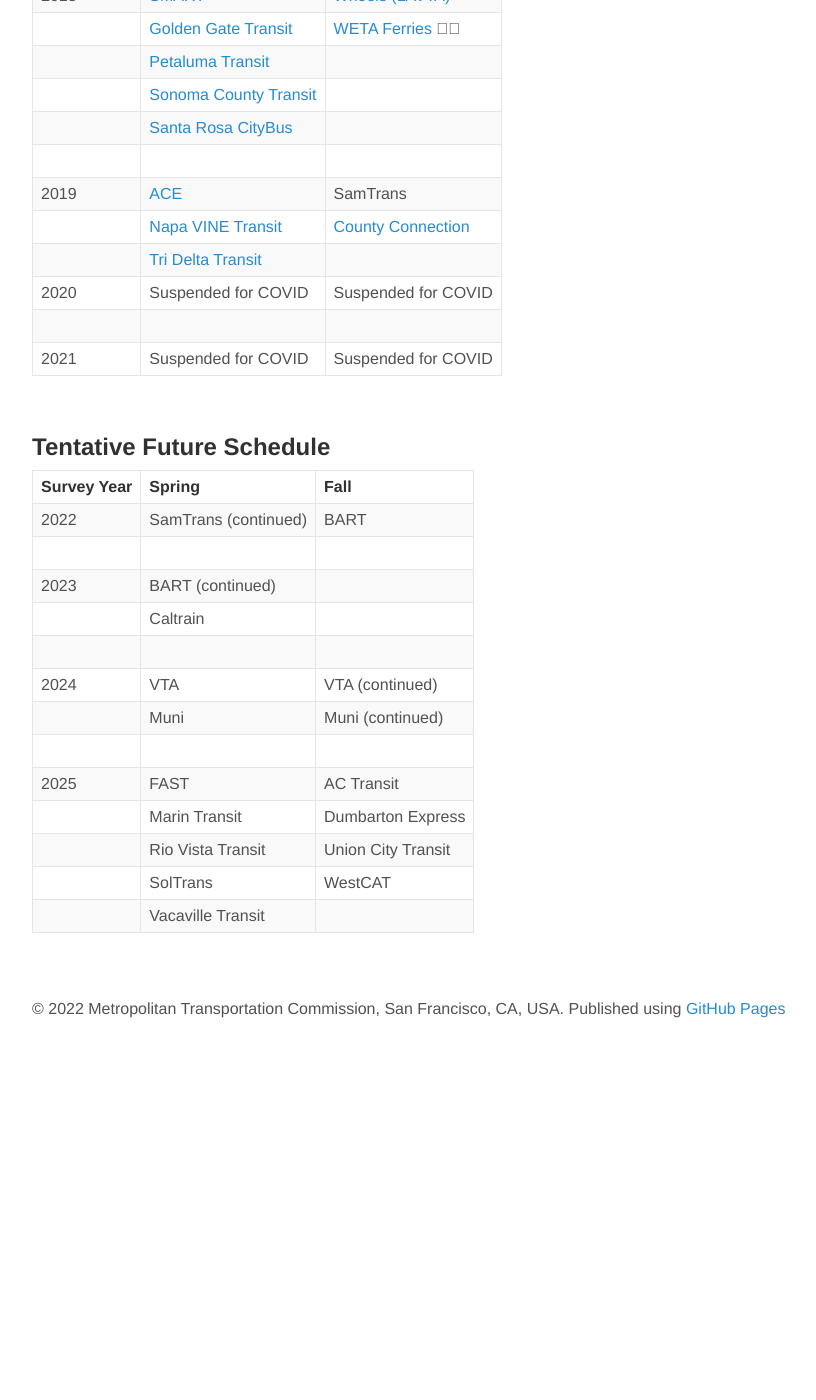
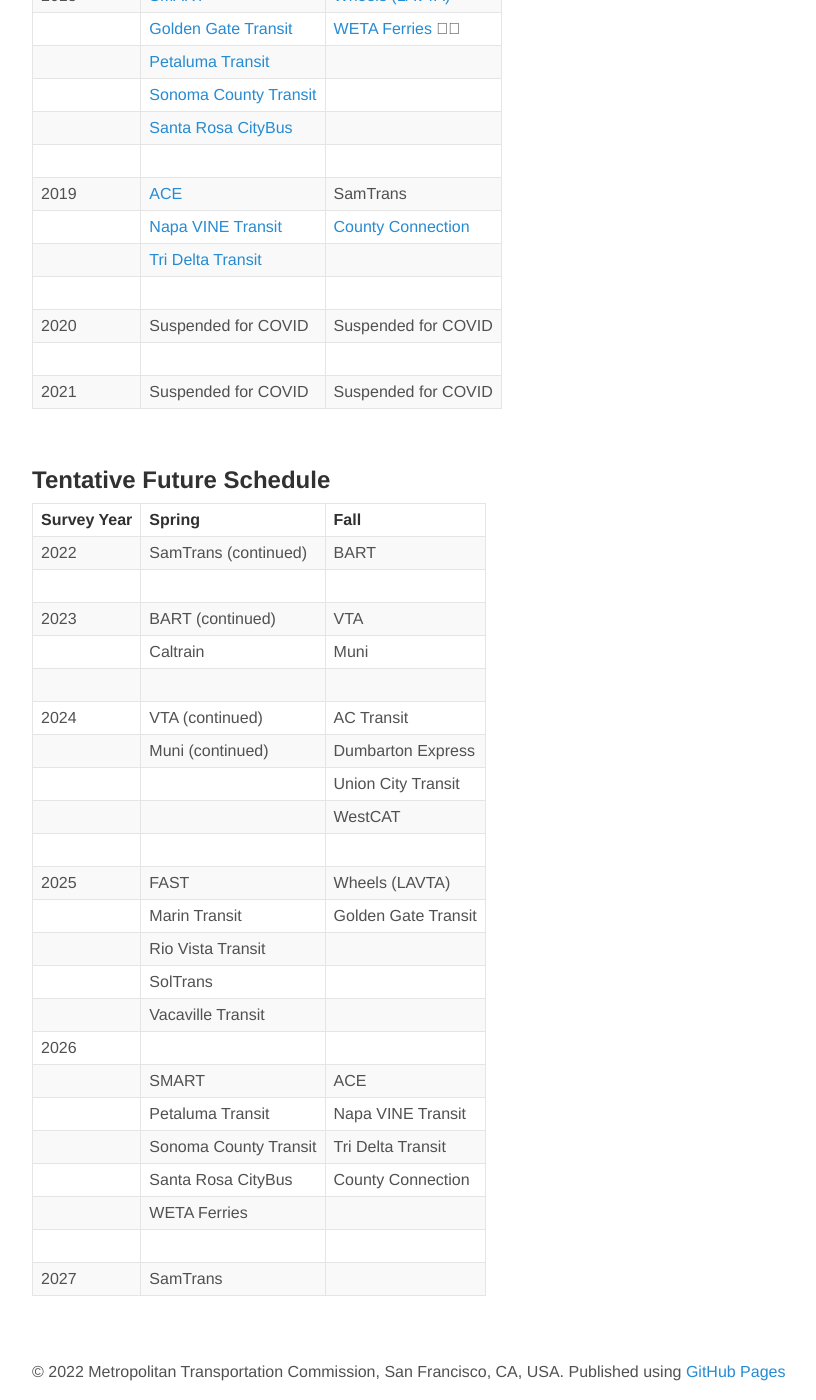
Before and after one commit to BayAreaMetro/transit-passenger-surveys, a Jekyll site: the page built from schedule.md, in a window 1280 px wide and 1400 px high, scrolled down 1271 px. Shown: the whole window, without its empty margins (144-960 px from the left). Built offline with Jekyll 4.4.1, drawn with Linux system fonts in a browser that asks for light colours; nearby versions of some CDN libraries; library files that are not in the unit come from our copies; before the commit the page ends 2308 px from its top, so only the background shows below that.

Commit message:
Years 2022 through 2027 added

```diff
--- a/schedule.md
+++ b/schedule.md
@@ -52,6 +52,7 @@
 | 2019           | [ACE](https://mtcdrive.box.com/s/78f7v14yr5tkhcts28zpo94gdty1dkgw)                                | SamTrans                                                                          |
 |                | [Napa VINE Transit](https://mtcdrive.box.com/s/eeyfb7vh7w2cr6e6uu68b68xyd918fhv)                  | [County Connection](https://mtcdrive.box.com/s/d176rap6cll35ypv1njzf2xo4fr6s578)                                                                 |
 |                | [Tri Delta Transit](https://mtcdrive.box.com/s/ogm5xzoei5jy64s4u12n7ymqfvkc0roo)                  |                                                                                   |
+|                                  |                        |                        |
 | 2020                             | Suspended for COVID    | Suspended for COVID    |
 |                                  |                        |                        |
 | 2021                             | Suspended for COVID    | Suspended for COVID    |
@@ -66,14 +67,24 @@
 |:---------------------------------|:-----------------------|:-----------------------|
 | 2022                             | SamTrans (continued)   | BART                   |
 |                                  |                        |	                     |
-| 2023                             | BART (continued)       |                        |
-|                                  | Caltrain               |                        |
+| 2023                             | BART (continued)       | VTA                    |
+|                                  | Caltrain               | Muni                   |
 |                                  |                        |                        |
-| 2024                             | VTA                    | VTA (continued)        |
-|                                  | Muni                   | Muni (continued)       |
+| 2024                             | VTA (continued)        | AC Transit             |
+|                                  | Muni (continued)       | Dumbarton Express      |
+|                                  |                        | Union City Transit     |
+|                                  |                        | WestCAT                |
 |                                  |                        |                        |
-| 2025                             | FAST                   | AC Transit             |
-|                                  | Marin Transit          | Dumbarton Express      |
-|                                  | Rio Vista Transit      | Union City Transit     |
-|                                  | SolTrans               | WestCAT                |
+| 2025                             | FAST                   | Wheels (LAVTA)         |
+|                                  | Marin Transit          | Golden Gate Transit    |
+|                                  | Rio Vista Transit      |                        |
+|                                  | SolTrans               |                        |
 |                                  | Vacaville Transit      |                        |
+| 2026                             |                        |                        |
+|                                  | SMART                  | ACE                    |
+|                                  | Petaluma Transit       | Napa VINE Transit      |
+|                                  | Sonoma County Transit  | Tri Delta Transit      |
+|                                  | Santa Rosa CityBus     | County Connection      |
+|                                  | WETA Ferries           |                        |
+|                                  |                        |                        |
+| 2027                             | SamTrans               |                        |
```
